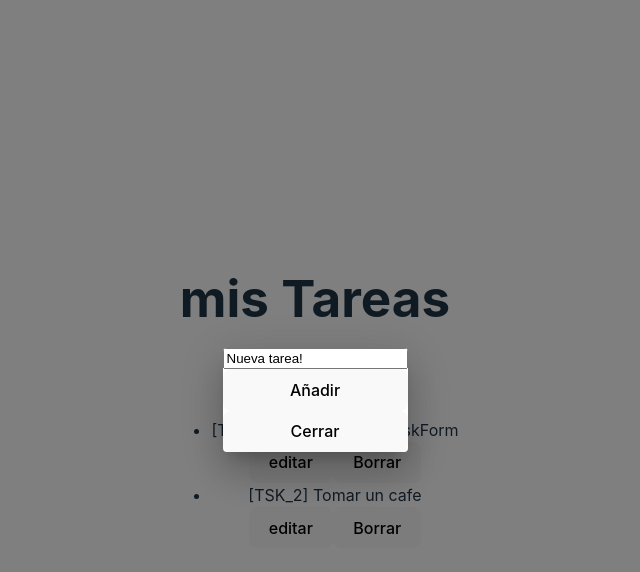
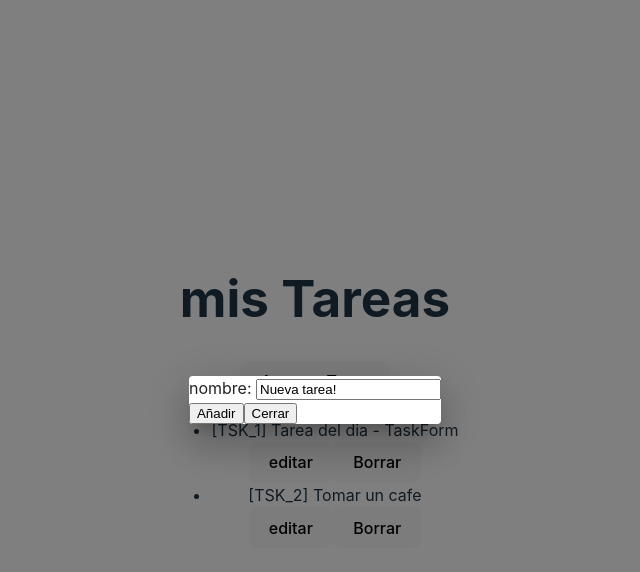
Before and after one commit to MR-DW/TaskList_Grupo1AP56, a React (Vite) app: page / in a window 1280 px wide. Both pictures are taken after a click on the button "Agregar Tarea". Shown: the top 572 px of the page, without its empty margins (325-965 px from the left). Built offline with nearby package versions, Linux system fonts and the light colour scheme.

Commit message:
Utilizar forms e inputs
Pequeño cambio al formulario, para que utilice un form onSubmit en vez de utilizar solo botones onClick (diferente implementación, misma funcionalidad)

```diff
--- a/src/componentes/TaskForm/index.jsx
+++ b/src/componentes/TaskForm/index.jsx
@@ -7,16 +7,22 @@ export default function TaskForm(props){
 
     //bien podría ser un componente en sí.
     const inputTarea=(propiedad)=>{
-        return <input onChange={(e)=>{
-            setMiTarea({...miTarea, [propiedad]:e.target.value})
-        }} value={miTarea[propiedad]}></input>
+        return <div key={"PROP_"+propiedad}>
+            <label>{`${propiedad}: `}</label>
+            <input onChange={(e)=>{
+                setMiTarea({...miTarea, [propiedad]:e.target.value})
+            }} value={miTarea[propiedad]}></input>
+        </div>
+    }
+    const onSubmitForm=(e)=>{
+        miTarea.id?editarTarea(miTarea):agregarTarea(miTarea); onCerrar()
     }
     const campos=["nombre"]
     return <Dialog open={true} onClose={onCerrar}>
-        {campos.map((x)=>inputTarea(x))}
-        <button onClick={()=>{
-            miTarea.id?editarTarea(miTarea):agregarTarea(miTarea); onCerrar()
-        }}>{miTarea.id?"Modificar":"Añadir"}</button>
-        <button onClick={onCerrar}>Cerrar</button>
+        <form onSubmit={onSubmitForm}>
+            {campos.map((x)=>inputTarea(x))}
+            <input type="submit" value={miTarea.id?"Modificar":"Añadir"}></input>
+            <input type="button" value="Cerrar" onClick={onCerrar}></input>
+        </form>
     </Dialog>
 }
```
